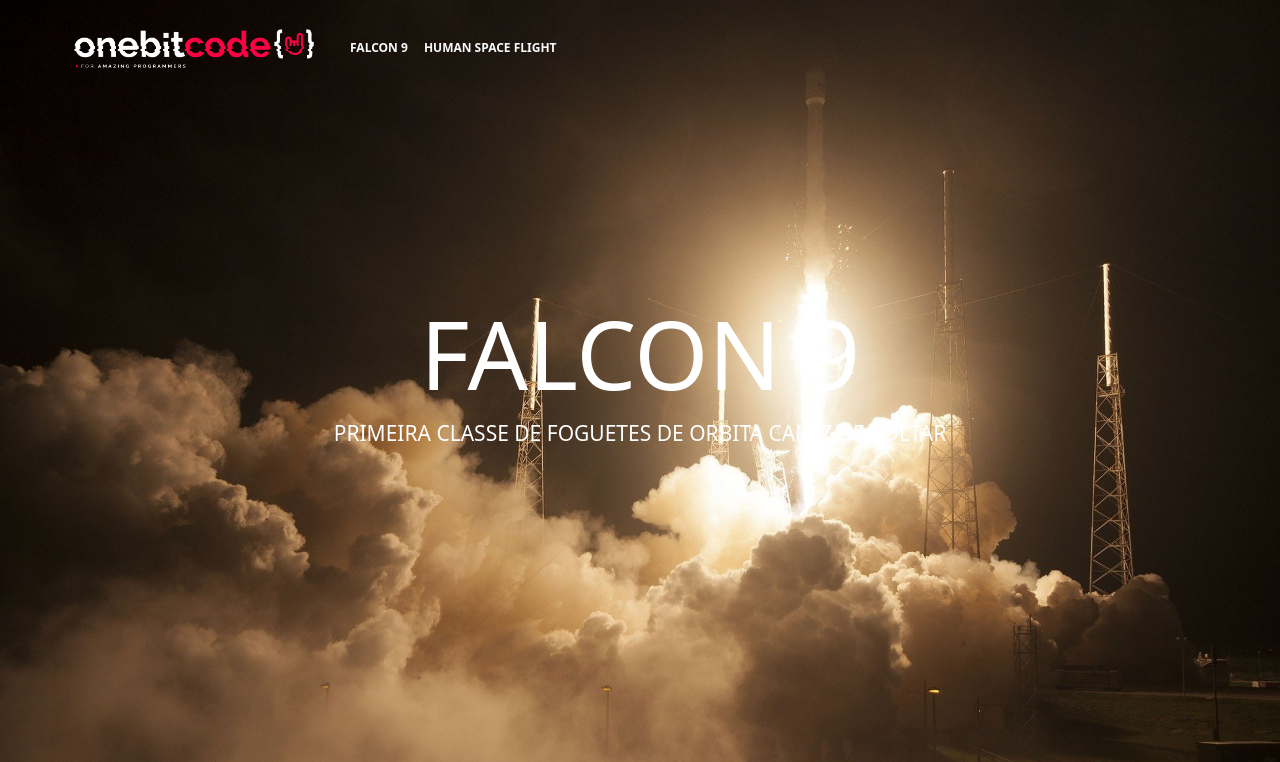
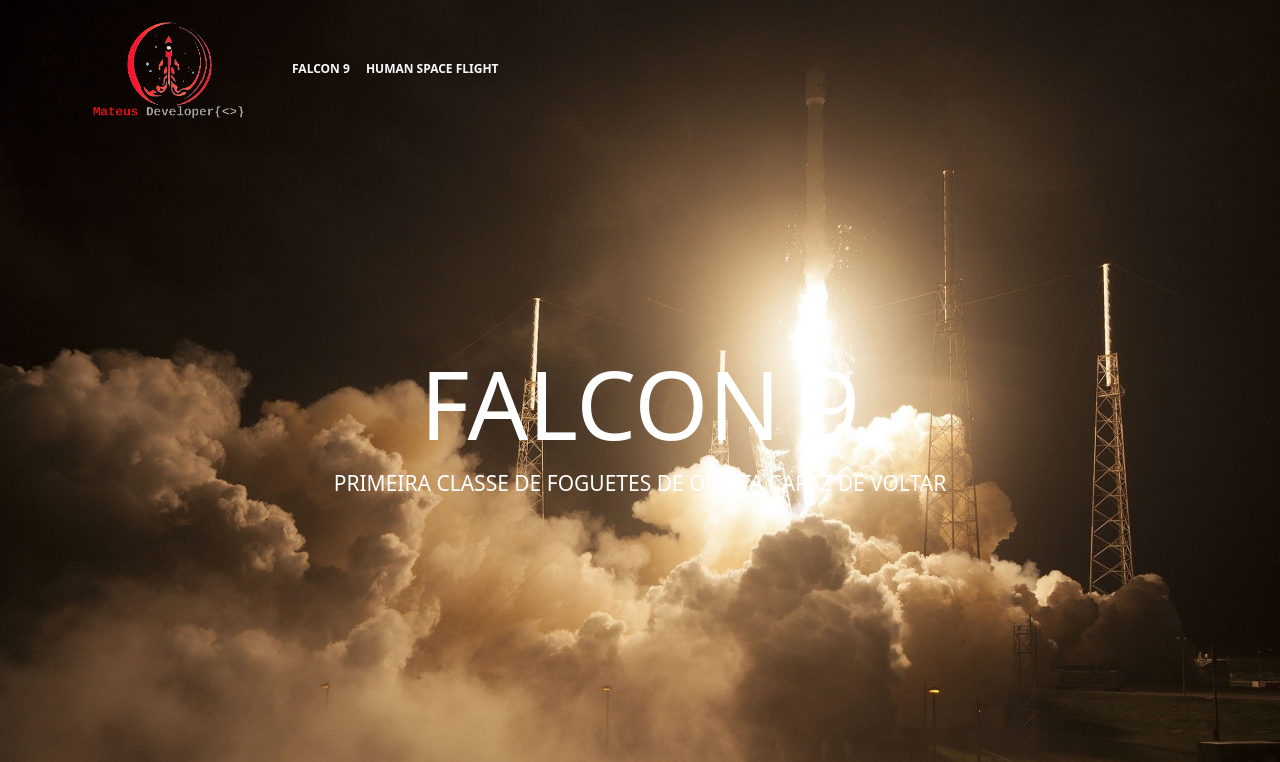
Before and after one commit to MathewSant/Site-SpaceEx, a plain HTML site: page falcon9.html in a window 1280 px wide. Shown: the top 762 px of the page. Drawn offline with nearby package versions, Linux system fonts and the light colour scheme.

Commit message:
my version

```diff
--- a/falcon9.html
+++ b/falcon9.html
@@ -35,12 +35,9 @@
         <nav
           class="navbar navbar-expand-lg bg-transparent navbar-dark container-fluid"
         >
-          <div class="container-fluid mt-3 nav-bar">
-            <a href="index.html" class="navbar-brand me-3"
-              ><img
-                class="img-logo"
-                src="./images/Logo/logo-obc-2021-darkbg.png"
-                alt="logo"
+          <div class="container-fluid mt-2 nav-bar">
+            <a href="index.html" class="navbar-brand me-2"
+              ><img class="img-logo" src="./images/Logo/logo.png" alt="logo"
             /></a>
             <button
               class="navbar-toggler"
--- a/styles/Spaceflight/style.css
+++ b/styles/Spaceflight/style.css
@@ -21,7 +21,7 @@
 }
 
 .img-logo {
-  width: 240px;
+  width: 190px;
 }
 
 .nav-text {
--- a/styles/stylefalcon9/style.css
+++ b/styles/stylefalcon9/style.css
@@ -17,7 +17,8 @@
 }
 
 .img-logo {
-  width: 240px;
+  width: 190px;
+  /* height: 100px; */
 }
 .nav-bar {
   margin-left: 50px;
--- a/styles/stylehome/style.css
+++ b/styles/stylehome/style.css
@@ -18,7 +18,7 @@
   margin-left: 45px;
 }
 .img-logo {
-  width: 240px;
+  width: 190px;
 }
 
 .nav-text {
```
Also changed, not shown: SpaceFlight.html (+3 -6 lines), index.html (+3 -6 lines), images/Logo/logo-obc-2021-darkbg.png (deleted), images/Logo/logo.png (added). Lines whose indentation alone changed are shown as unchanged.
